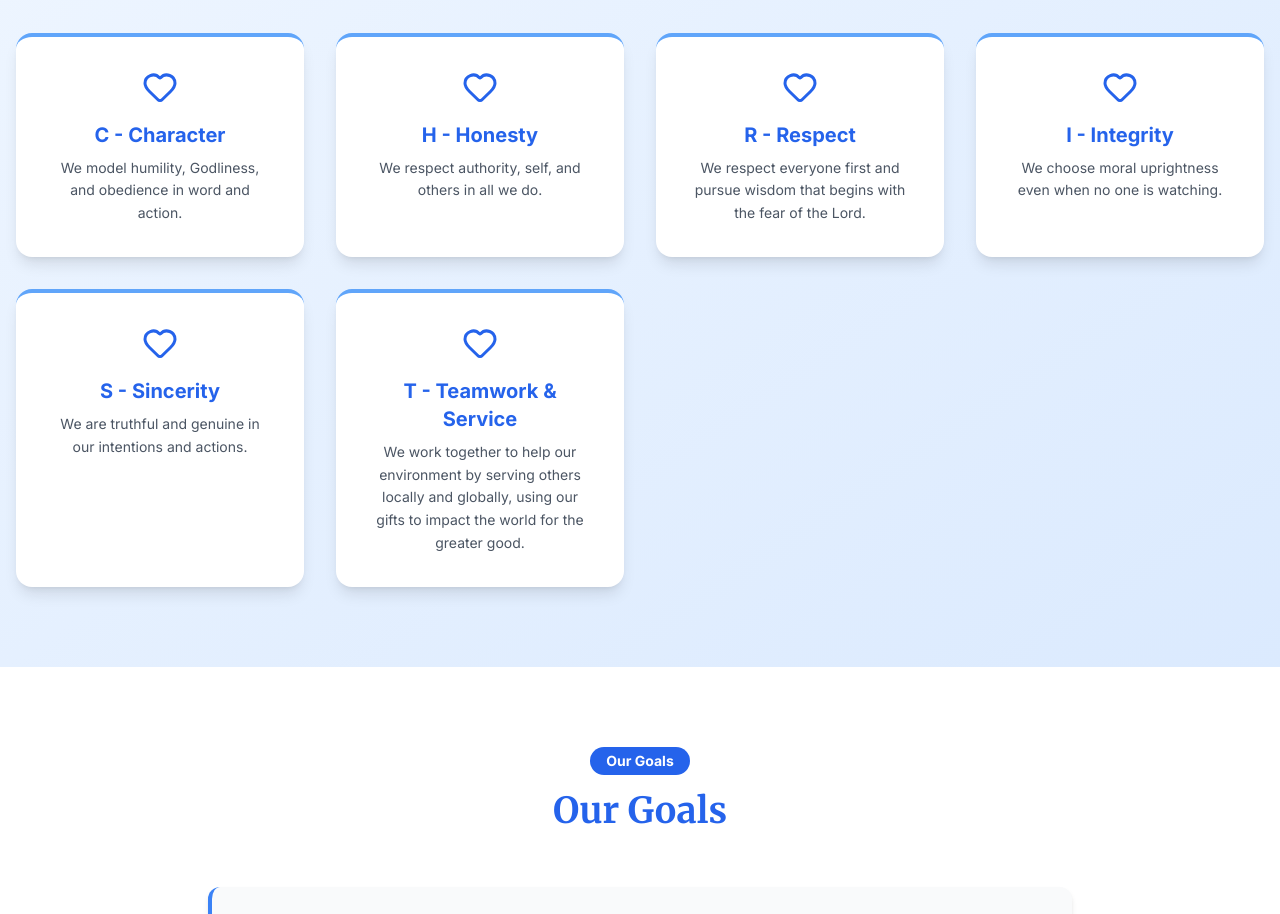
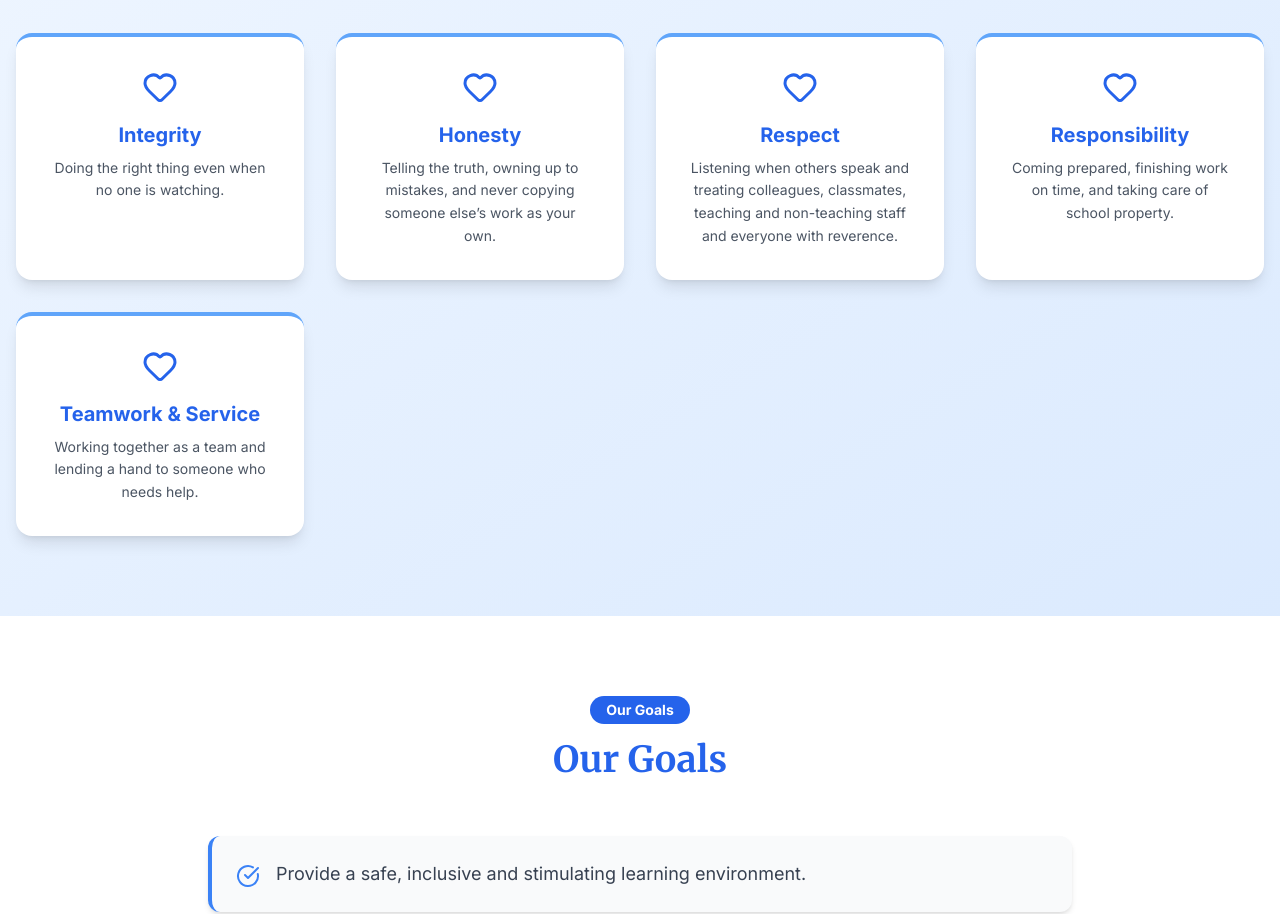
Before and after one commit to benedictmedia/golden-intels, a React (Vite) app in the folder client/: page /about in a window 1280 px wide. Shown: the part 2740-3654 px from the top of the page. Built offline with nearby package versions, Linux system fonts and the light colour scheme; no server answers.

Commit message:
Updated the core values

```diff
--- a/client/src/pages/About.jsx
+++ b/client/src/pages/About.jsx
@@ -5,12 +5,11 @@ import oxfordImg from '../assets/oxford.jpg'
 import educationalprogramsImg from '../assets/educationalprograms.jpg'
 
 const values = [
-  { title: 'C - Character', description: 'We model humility, Godliness, and obedience in word and action.' },
-  { title: 'H - Honesty', description: 'We respect authority, self, and others in all we do.' },
-  { title: 'R - Respect', description: 'We respect everyone first and pursue wisdom that begins with the fear of the Lord.' },
-  { title: 'I - Integrity', description: 'We choose moral uprightness even when no one is watching.' },
-  { title: 'S - Sincerity', description: 'We are truthful and genuine in our intentions and actions.' },
-  { title: 'T - Teamwork & Service', description: 'We work together to help our environment by serving others locally and globally, using our gifts to impact the world for the greater good.' },
+  { title: 'Integrity', description: 'Doing the right thing even when no one is watching.' },
+  { title: 'Honesty', description: 'Telling the truth, owning up to mistakes, and never copying someone else’s work as your own.' },
+  { title: 'Respect', description: 'Listening when others speak and treating colleagues, classmates, teaching and non-teaching staff and everyone with reverence.' },
+  { title: 'Responsibility', description: 'Coming prepared, finishing work on time, and taking care of school property.' },
+  { title: 'Teamwork & Service', description: 'Working together as a team and lending a hand to someone who needs help.' },
 ]
 
 const goals = [
```
Also changed, not shown: 1 other file (tests, documents, lock files or other folders).
